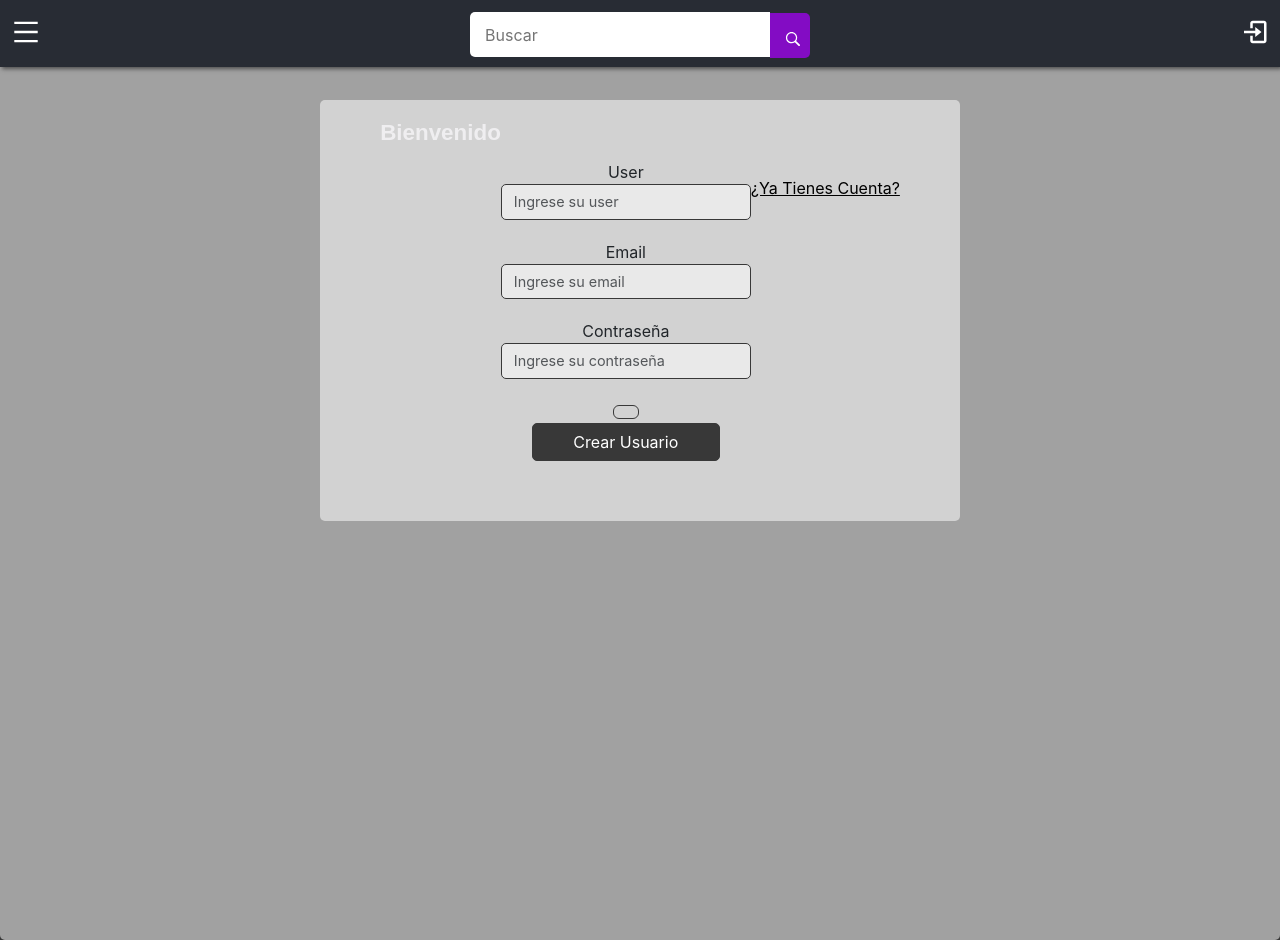
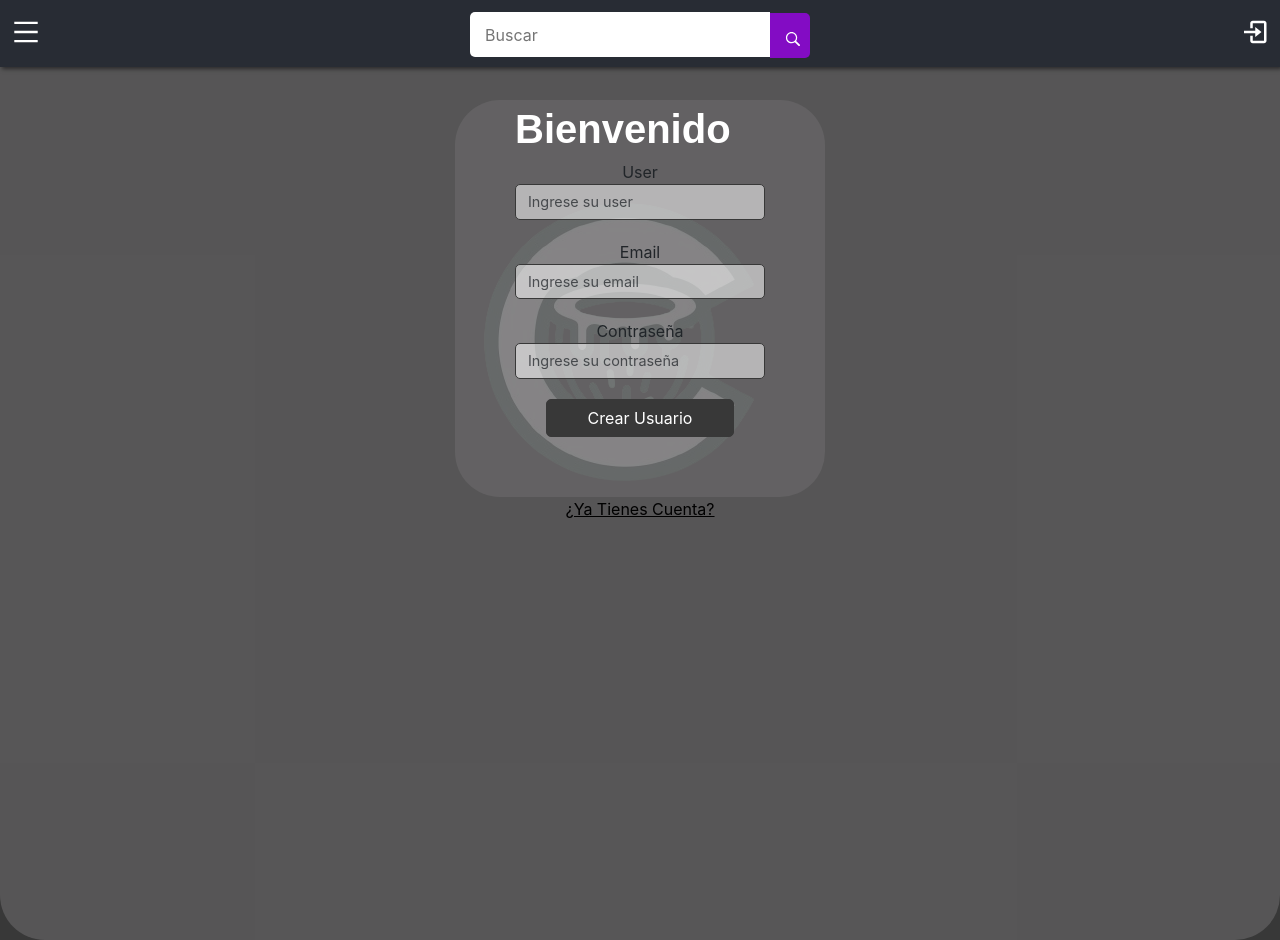
Before and after one commit to jm0sp1923/CodeConnect, a React (Create React App) app in the folder Social/: page /registroPage in a window 1280 px wide. Built offline with nearby package versions, Linux system fonts and the light colour scheme.

Commit message:
Se mejoro Registropage

```diff
--- a/Social/src/pages/registroPage/registro.css
+++ b/Social/src/pages/registroPage/registro.css
@@ -3,7 +3,36 @@
   margin-top: 20px; /* Puedes ajustar el valor según tus necesidades */
   display: flex;
   justify-content: center;
-  background: rgba(255, 255, 255, 0.53);
-  border-radius: 5px;
+  background: rgba(109, 107, 109, 0.584);
+  border-radius: 45px;
   padding: 60px;
+  left: 0px;
+
 }
+
+
+#head {
+  position: absolute;
+  top: 45px;
+  left: 60px;
+  z-index: 3;
+}
+
+#head h1 {
+  color: #fff;
+  text-align: center;
+  font-size: 2.5rem;
+  font-weight: bold;
+  font-family: "Montserrat", sans-serif;
+  margin-top: -40px;
+
+}
+#Logotype{
+  position: absolute;
+  top: -10px;
+  left:   -80px;
+  z-index: -3;
+  width: 0% ;
+  height: 10%;
+
+}
--- a/Social/src/pages/registroPage/registro.jsx
+++ b/Social/src/pages/registroPage/registro.jsx
@@ -3,6 +3,7 @@ import { useState } from "react";
  import Axios from "axios";
 import "./registro.css";
 import Top from "../../components/top/top";
+import Logo from '../../assets/img/Logo.png';
 
 
 
@@ -38,8 +39,12 @@ const registrar = ()=>{
       <div className="registro text-center d-flex align-items-center justify-content-center">
         <div className="col vh-100 d-flex flex-column align-items-center">
           <div className="registro text-center">
-            <div className="head">
+
+
+
+            <div id="head">
               <h1>Bienvenido</h1>
+
             </div>
 
             <form>
@@ -87,7 +92,6 @@ const registrar = ()=>{
                   placeholder="Ingrese su contraseña"
                 />
 
-                <button className="btn btn-black" id="checkButton"></button>
               </div>
 
               <button
@@ -104,17 +108,27 @@ const registrar = ()=>{
               <div className="icons">
                 {/*iconos de redes sociales*/}
               </div>
-              <p>
+
+            </div>
+            <form >
+             <div id="Logotype">
+              <img src={Logo}  />
+             </div>
+         </form>
+          </div>
+          <div>
+          <p>
                 <a href="/login" className="text-black">
                   ¿Ya Tienes Cuenta?
                 </a>
               </p>
-            </div>
+
           </div>
         </div>
       </div>
       </div>
     </div>
+
   );
 }
 
```
